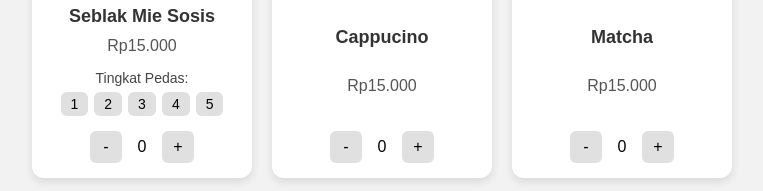
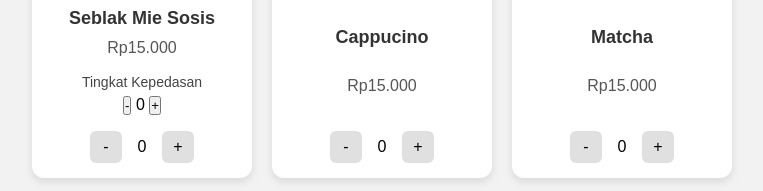
Before and after one commit to sailorr-ui/WebsiteCoffeshop, a plain HTML site: page index.html in a window 1280 px wide. Shown: the part 259-450 px from the top of the page, without its empty margins (258-1021 px from the left). Drawn offline with Linux system fonts and the light colour scheme.

Commit message:
Update index.html

```diff
--- a/index.html
+++ b/index.html
@@ -20,26 +20,15 @@
 
   <!-- Level Pedas -->
   <div class="level-pedas">
-    <p>Tingkat Pedas:</p>
-    <div class="pedas-option">
-      <input type="radio" id="pedas1" name="pedas_seblak" value="1">
-      <label for="pedas1">1</label>
-
-      <input type="radio" id="pedas2" name="pedas_seblak" value="2">
-      <label for="pedas2">2</label>
-
-      <input type="radio" id="pedas3" name="pedas_seblak" value="3">
-      <label for="pedas3">3</label>
-
-      <input type="radio" id="pedas4" name="pedas_seblak" value="4">
-      <label for="pedas4">4</label>
-
-      <input type="radio" id="pedas5" name="pedas_seblak" value="5">
-      <label for="pedas5">5</label>
+    <p class="judul-pedas">Tingkat Kepedasan</p>
+    <div class="pedas-counter">
+      <button class="pedas-minus">-</button>
+      <span class="level-jumlah">0</span>
+      <button class="pedas-plus">+</button>
     </div>
   </div>
 
-  <!-- Counter -->
+  <!-- Counter Jumlah -->
   <div class="counter">
     <button class="minus">-</button>
     <span class="jumlah">0</span>
@@ -47,7 +36,7 @@
   </div>
 </div>
 
-    <!-- Tambahkan produk lain di sini (copy blok di atas) -->
+
     <!-- Cappucino -->
   <div class="produk">
       <img src="https://raw.githubusercontent.com/sailorr-ui/WebsiteCoffeshop/refs/heads/main/Cappucino.jpg" alt="Cappucino" />
```
